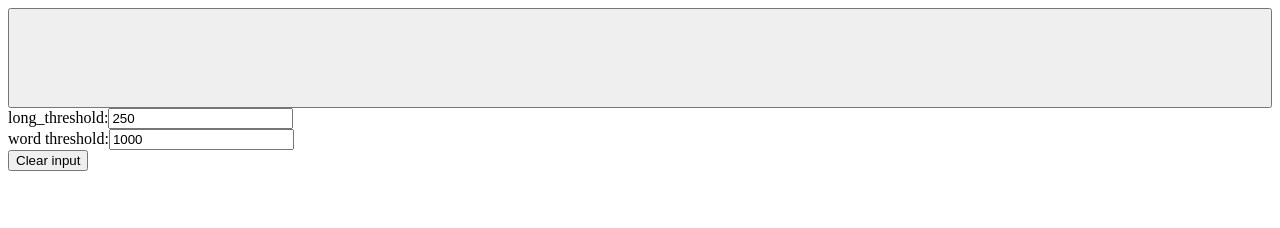
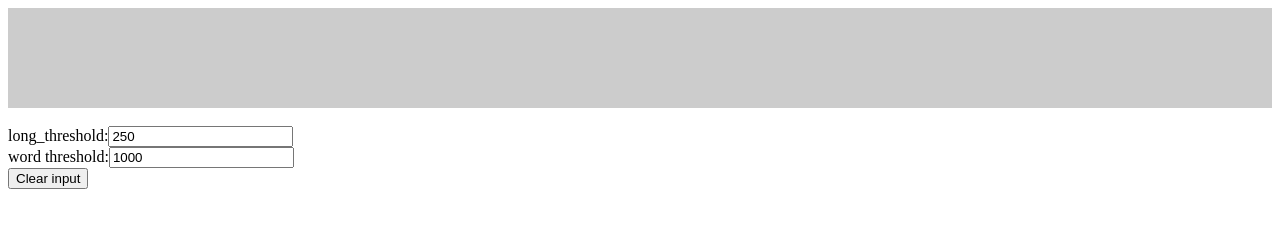
Before and after one commit to nwtgck/morse-web, a plain HTML site: page index.html in a window 1280 px wide. Drawn offline with nearby package versions, Linux system fonts and the light colour scheme.

Commit message:
[change] Change the <button> tag to <a> tag

```diff
--- a/index.html
+++ b/index.html
@@ -10,6 +10,8 @@
         .morse_button{
             width: 100%;
             height: 100px;
+            display: block;
+            background: #ccc;
             font-size: 3em;
             /* (from: https://stackoverflow.com/a/923804/2885946) */
             -webkit-user-select: none;
@@ -132,7 +134,7 @@
 
     <body>
         <div ng-controller="morseCtrl">
-            <button ng-mouseup="mouseup()" ng-mousedown="mousedown()" class='morse_button'></button><br>
+            <a ng-mouseup="mouseup()" ng-mousedown="mousedown()" class='morse_button'></a><br>
             long_threshold:<input type="number" ng-model="long_threshold"><br>
             word threshold:<input type="number" ng-model="word_threshold"><br>
             <button ng-click='clearInput()'>Clear input</button><br>
```
